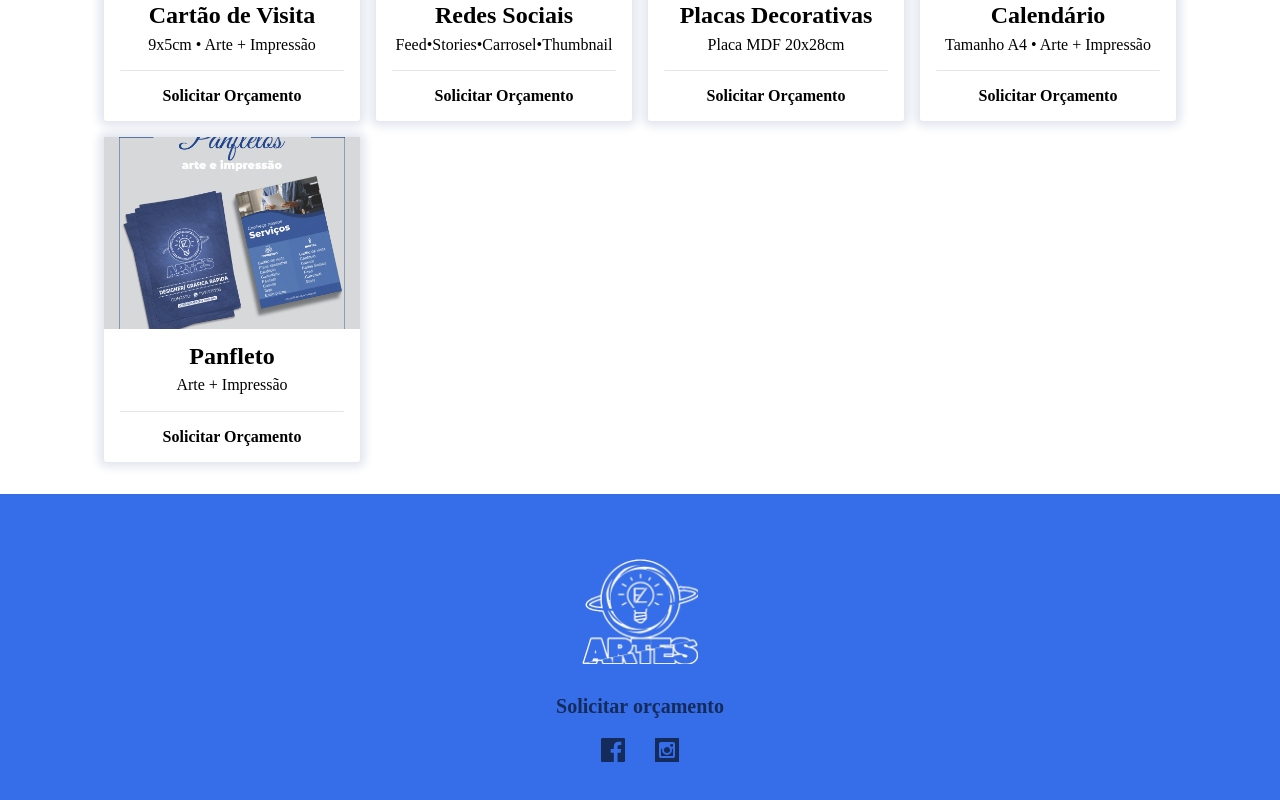
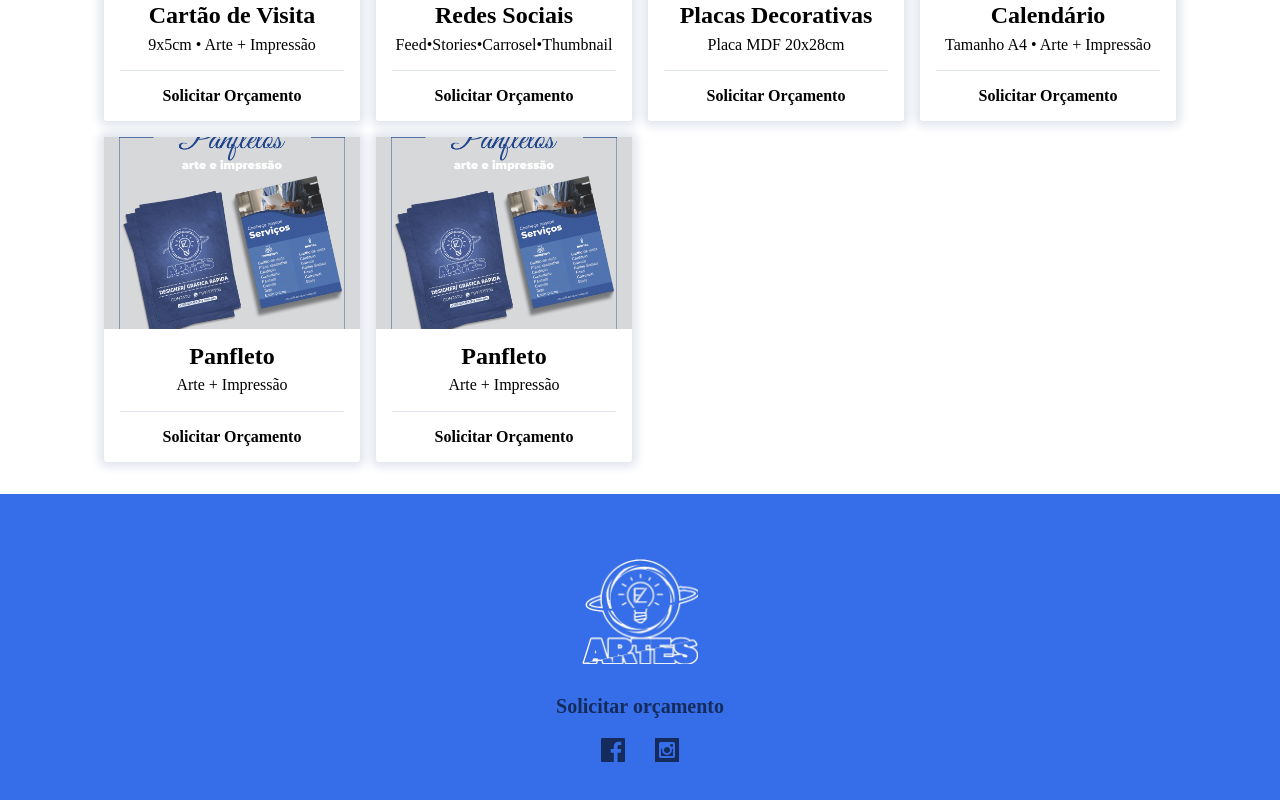
Before and after one commit to LBrancaglione/flArtes, a React (Create React App) app: page / in a window 1280 px wide. Shown: the part 2894-3694 px from the top of the page. Built offline with nearby package versions, Linux system fonts and the light colour scheme; a web font is replaced by a local one.

Commit message:
new item add

```diff
--- a/src/App.tsx
+++ b/src/App.tsx
@@ -10,6 +10,7 @@ import placasMdf from './images/placasmdf.jpg'
 import redesSociais from './images/redessociais.jpg'
 import visitCard from './images/visitCard.jpg'
 import panfleto from './images/panfleto.png'
+import tags from './images/tags.png'
 
 const App = () => {
   return (
@@ -54,6 +55,11 @@ const App = () => {
             title="Panfleto"
             description="Arte + Impressão"
           />
+           <Cards
+            img={panfleto}
+            title="Panfleto"
+            description="Arte + Impressão"
+          />
         </C.cardWrapper>
       </div>
       <div id="contact">
```
Also changed, not shown: src/images/tags.png (added).
